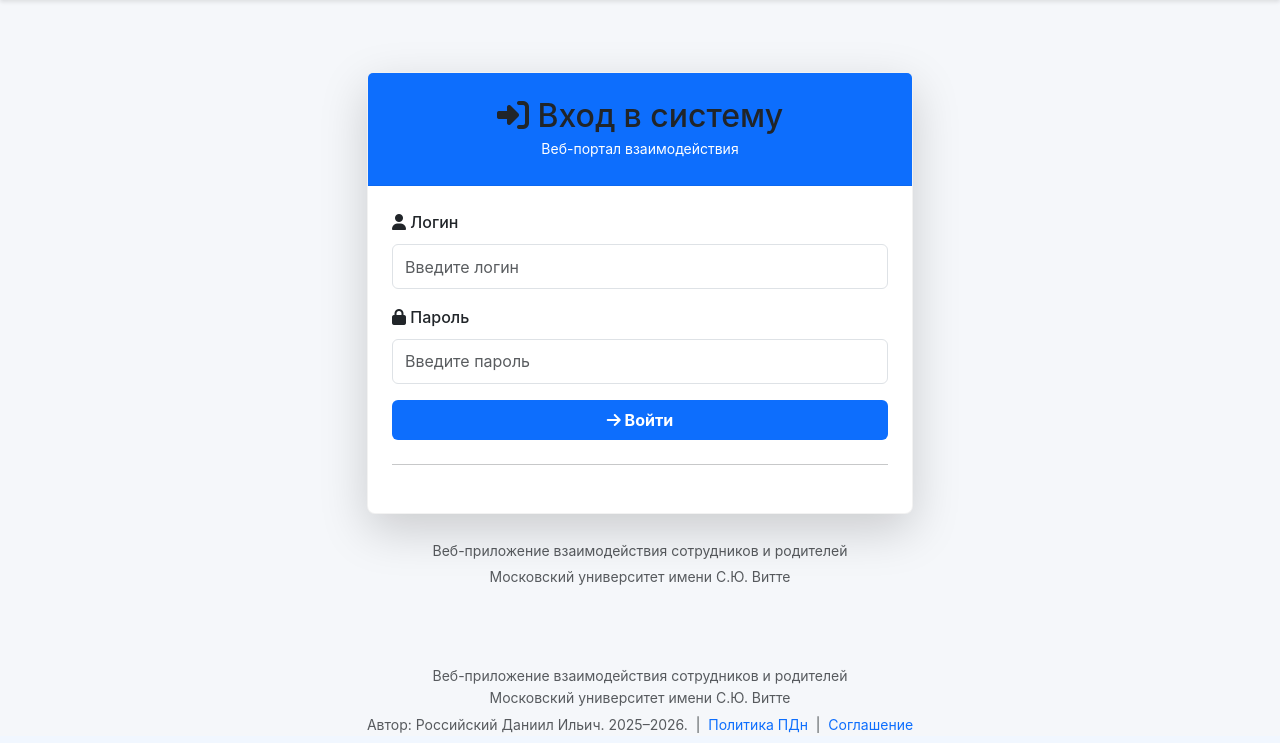
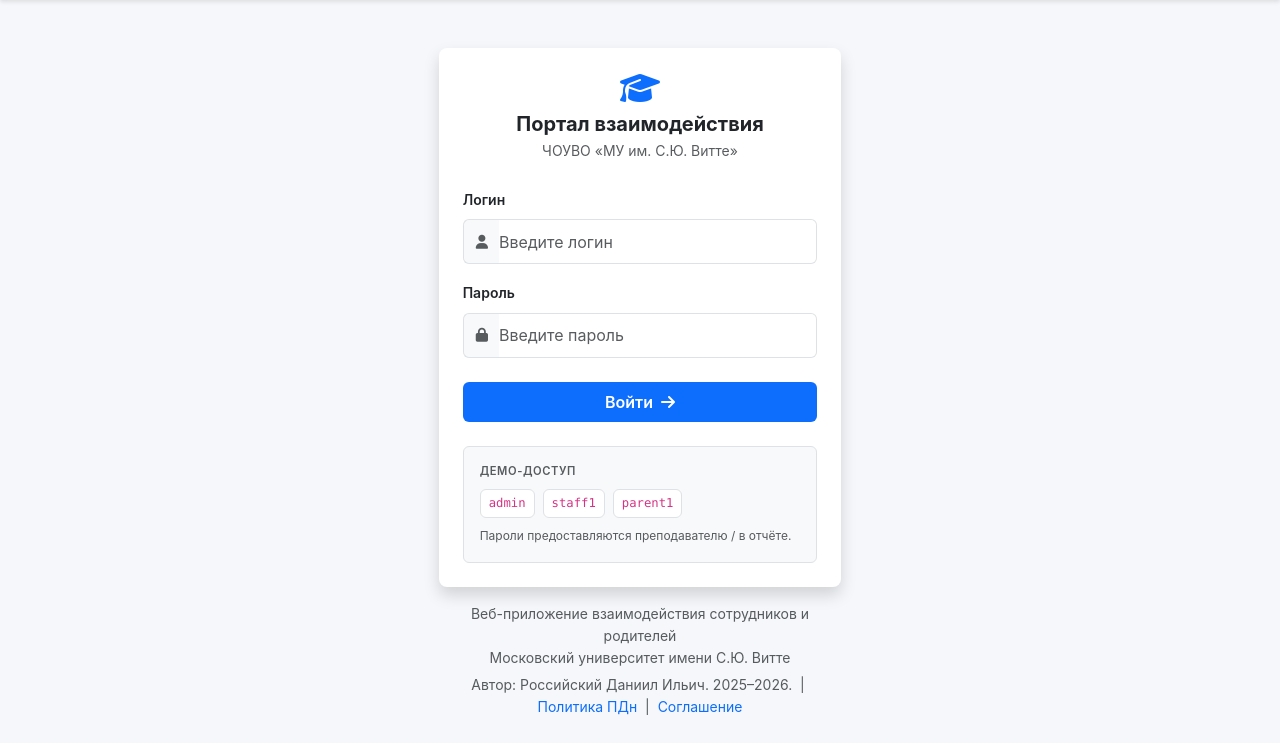
Before and after one commit to Ananice/Rossiiskii_35_WebApp_Parents, a Django app: template templates/auth/login.html in a window 1280 px wide. Shown: the part 64-807 px from the top of the page. Run offline with Django 3.2, Linux system fonts and the light colour scheme; the template is opened without the code that fills it, so the values that code supplies are empty.

Commit message:
fix(auth): редизайн страницы входа, убран дублирующий footer

```diff
--- a/templates/auth/login.html
+++ b/templates/auth/login.html
@@ -1,152 +1,93 @@
 {% extends 'base/base.html' %}
-<!-- ^^ extends = наследуем base.html (используем его макет) -->
-
 {% load static %}
 
-{% block title %}Вход - МУИВ Портал{% endblock %}
-<!-- ^^ Меняем заголовок вкладки для этой страницы -->
+{% block title %}Вход — Портал взаимодействия{% endblock %}
+
+{% block site_footer %}{% endblock %}
 
 {% block content %}
-<div class="container">
-    <div class="row justify-content-center mt-5">
-        <!-- justify-content-center = центрировать по горизонтали -->
-        <!-- mt-5 = большой отступ сверху -->
+<div class="row justify-content-center mt-4">
+  <div class="col-md-5 col-lg-4">
 
-        <div class="col-md-6">
-            <!-- col-md-6 = занимает половину экрана на больших мониторах -->
+    <div class="card shadow border-0">
+      <div class="card-body p-4">
 
-            <!-- КАРТОЧКА С ФОРМОЙ ВХОДА -->
-            <div class="card shadow-lg">
-                <!-- shadow-lg = тень под карточкой -->
-
-                <!-- ЗАГОЛОВОК КАРТОЧКИ -->
-                <div class="card-header bg-primary text-white text-center py-4">
-                    <h2 class="mb-0">
-                        <i class="fas fa-sign-in-alt"></i> Вход в систему
-                    </h2>
-                    <small>Веб-портал взаимодействия</small>
+        <!-- Заголовок -->
+        <div class="text-center mb-4">
+          <i class="fas fa-graduation-cap fa-2x text-primary mb-2"></i>
+          <h5 class="fw-bold mb-1">Портал взаимодействия</h5>
+          <p class="text-muted small mb-0">ЧОУВО «МУ им. С.Ю. Витте»</p>
         </div>
 
-                <!-- ОСНОВНОЕ СОДЕРЖИМОЕ КАРТОЧКИ -->
-                <div class="card-body p-4">
-
-                    <!-- ОШИБКИ ВХОДА (если логин/пароль неправильные) -->
+        <!-- Ошибка -->
         {% if error %}
-                        <div class="alert alert-danger">
-                            <strong>❌ Ошибка входа:</strong> {{ error }}
+        <div class="alert alert-danger py-2 small">
+          <i class="fas fa-exclamation-circle me-1"></i>{{ error }}
         </div>
         {% endif %}
 
-                    <!-- ФОРМА ВХОДА -->
-                    <form method="post" class="needs-validation" novalidate>
-                        <!-- method="post" = отправлять данные защищённо -->
-                        <!-- needs-validation = класс для Bootstrap валидации -->
+        <!-- Форма -->
+        <form method="post" novalidate>
+          {% csrf_token %}
 
-                        {% csrf_token %}
-                        <!-- csrf_token = защита от взломов (обязательно в каждой форме) -->
-
-                        <!-- ================== ПОЛЕ ЛОГИНА ================== -->
           <div class="mb-3">
-                            <!-- mb-3 = отступ снизу -->
-
-                            <label for="id_username" class="form-label">
-                                <i class="fas fa-user"></i> Логин
-                            </label>
-
-                            <input
-                                type="text"
-                                class="form-control"
-								id="id_username"
-								name="username"
+            <label class="form-label small fw-semibold">Логин</label>
+            <div class="input-group">
+              <span class="input-group-text bg-light border-end-0">
+                <i class="fas fa-user text-muted small"></i>
+              </span>
+              <input type="text" name="username"
+                     class="form-control border-start-0 ps-0"
                      placeholder="Введите логин"
-								required
-								value="{{ username|default:'' }}"
-                            >
+                     value="{{ username|default:'' }}" required>
+            </div>
           </div>
 
-                        <!-- ================== ПОЛЕ ПАРОЛЯ ================== -->
-                        <div class="mb-3">
-                            <label for="id_password" class="form-label">
-                                <i class="fas fa-lock"></i> Пароль
-                            </label>
-
-                            <input
-                                type="password"
-                                class="form-control"
-                                id="id_password"
-                                name="password"
-                                placeholder="Введите пароль"
-                                required
-                            >
+          <div class="mb-4">
+            <label class="form-label small fw-semibold">Пароль</label>
+            <div class="input-group">
+              <span class="input-group-text bg-light border-end-0">
+                <i class="fas fa-lock text-muted small"></i>
+              </span>
+              <input type="password" name="password"
+                     class="form-control border-start-0 ps-0"
+                     placeholder="Введите пароль" required>
+            </div>
           </div>
 
-                        <!-- ================== СПРАВКА О РОЛЯХ ================== -->
-                        <!-- Инфо-блок с тестовыми данными для демо -->
-                        <div class="alert alert-info mb-4 small">
-                                <strong>Демо-аккаунты (логины):</strong><br>
-                                <code>admin</code><br>
-                                <code>staff1</code><br>
-                                <code>parent1</code><br>
-								<span class="text-muted">Пароли предоставляются преподавателю/в отчёте.</span>
-                        </div>
-
-                        <!-- ================== КНОПКА ВХОДА ================== -->
-                        <button type="submit" class="btn btn-primary w-100 py-2 fw-bold">
-                            <!-- w-100 = ширина 100% -->
-                            <!-- py-2 = отступы сверху/снизу -->
-                            <!-- fw-bold = жирный текст -->
-
-                            <i class="fas fa-arrow-right"></i> Войти
+          <button type="submit" class="btn btn-primary w-100 py-2 fw-semibold">
+            Войти <i class="fas fa-arrow-right ms-1"></i>
           </button>
         </form>
 
-                    <!-- РАЗДЕЛИТЕЛЬ -->
-                    <hr class="my-4">
+        <!-- Демо-доступ -->
+        <div class="mt-4 p-3 rounded bg-light border small">
+          <p class="fw-semibold mb-2 text-muted text-uppercase"
+             style="font-size:.7rem; letter-spacing:.05em;">Демо-доступ</p>
+          <div class="d-flex gap-2 flex-wrap mb-2">
+            <code class="bg-white border rounded px-2 py-1">admin</code>
+            <code class="bg-white border rounded px-2 py-1">staff1</code>
+            <code class="bg-white border rounded px-2 py-1">parent1</code>
+          </div>
+          <p class="text-muted mb-0" style="font-size:.75rem;">
+            Пароли предоставляются преподавателю / в отчёте.
+          </p>
+        </div>
 
-                    <!-- ПРИМЕЧАНИЕ -->
-                    <div class="alert alert-light border-1">
-                        <small class="text-muted">
-                            <i class="fas fa-info-circle"></i>
-                            Это демо-система для учебного проекта.
-                        </small>
-                    </div>
       </div>
     </div>
 
-            <!-- ИНФОРМАЦИЯ ВНИЗУ -->
-            <div class="text-center mt-4">
-                <small class="text-muted">
+    <!-- Подвал — как на публичных страницах -->
+    <div class="text-center text-muted mt-3 small">
       Веб-приложение взаимодействия сотрудников и родителей<br>
-                    Московский университет имени С.Ю. Витте
-                </small>
+      Московский университет имени С.Ю. Витте<br>
+      <span class="mt-1 d-inline-block">
+        Автор: Российский Даниил Ильич. 2025–2026.
+        &nbsp;|&nbsp; <a href="{% url 'public:privacy' %}">Политика ПДн</a>
+        &nbsp;|&nbsp; <a href="{% url 'public:terms' %}">Соглашение</a>
+      </span>
+    </div>
+
   </div>
 </div>
-    </div>
-</div>
-
-<!-- ================== JAVASCRIPT ДЛЯ ВАЛИДАЦИИ ФОРМЫ ================== -->
-<script>
-    // Когда страница загружена, добавить проверку формы
-    (function() {
-        'use strict'; // Строгий режим (ловит ошибки)
-
-        // Найти все формы с классом needs-validation
-        const forms = document.querySelectorAll('.needs-validation');
-
-        // Для каждой формы:
-        Array.from(forms).forEach(form => {
-            // При отправке формы (на кнопку "Войти")
-            form.addEventListener('submit', event => {
-                // Если форма НЕ прошла проверку
-                if (!form.checkValidity()) {
-                    // Остановить отправку
-                    event.preventDefault();
-                    event.stopPropagation();
-                }
-                // Добавить класс was-validated (показать ошибки красным)
-                form.classList.add('was-validated');
-            }, false);
-        });
-    })();
-</script>
 {% endblock %}
```
Lines whose indentation alone changed are shown as unchanged.
